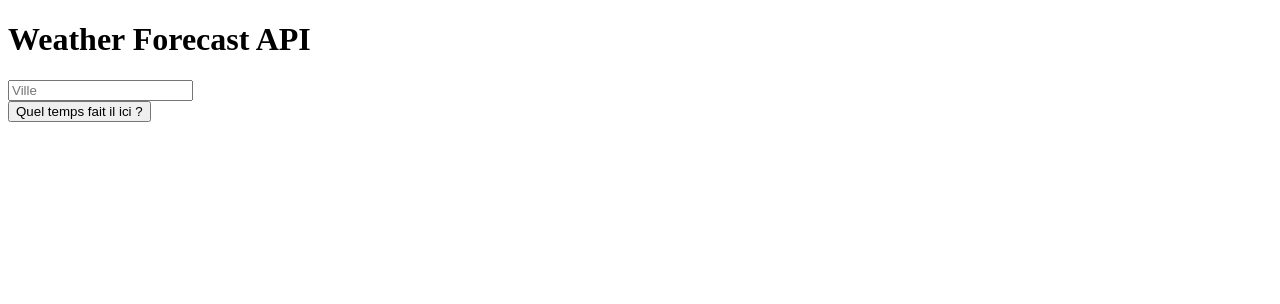
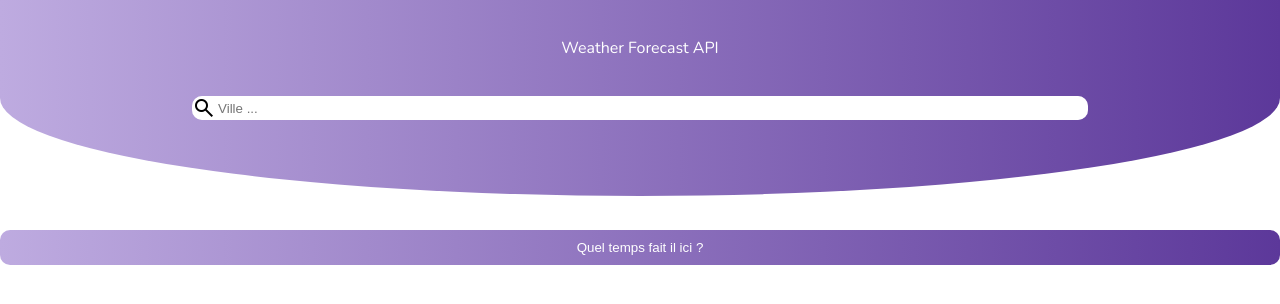
Before and after one commit to Thomas-FAGOT/Weather-API-APP, a Vue app in the folder weather-api-app/: page / in a window 1280 px wide. Shown: the top 304 px of the page. Built offline with nearby package versions, Linux system fonts and the light colour scheme.

Commit message:
Ajout du CSS V1

```diff
--- a/weather-api-app/src/App.vue
+++ b/weather-api-app/src/App.vue
@@ -1,5 +1,5 @@
 <template>
-
+  <link rel="stylesheet" href="https://fonts.googleapis.com/css2?family=Material+Symbols+Outlined:opsz,wght,FILL,GRAD@48,400,0,0" />
   <div class="header">
     <div class="logo">
 
@@ -10,7 +10,10 @@
   </div>
   <div class="content">
     <div class="searchBar">
-      <input type="text" id="position"  placeholder="Ville" v-model="requete" v-on:keypress="meteoApi">
+      <div class="searchBarInput">
+        <span class="material-symbols-outlined">search</span>
+        <input type="text" id="position"  placeholder="Ville ..." v-model="requete" @input="meteoApi">
+      </div>
       <ul v-if="city != null">
         <li v-for="cityName in city" :key="cityName.id"> {{ cityName.name }} - {{ cityName.admin1 }} - {{ cityName.country }}</li>
       </ul>
@@ -20,26 +23,32 @@
     </div>
     <div class="answer" id="answer">
       <div class="answer" id="answer_weather" v-if="meteo">
+        <div class="answer_title">
           <h2> météo du jour </h2>
+        </div>
         <h3>Temps : {{ temps }}</h3>
         <h4>Température : {{ meteo.current_weather.temperature }}°C</h4>
         <h4>Vitesse du vent : {{ meteo.current_weather.windspeed }}Km/h</h4>
       </div>
-      <div class="answer" id="answer_weather_previsionel_0" v-if="meteo">
-        <h2> météo des jours à venir </h2>
+      <div class="answer_weather_presionnel">
+        <div class="answer" id="answer_weather_previsionnel_0" v-if="meteo">
+          <div class="answer_title">
+            <h2> météo du jour </h2>
+          </div>
           <h3>{{ meteo.daily.time[0] }}</h3>
           <h4>Température max : {{ meteo.daily.temperature_2m_max[0] }}</h4>
           <h4>Température min : {{ meteo.daily.temperature_2m_min[0] }}°C</h4>
         </div>
-      <div class="answer" id="answer_weather_previsionel_1" v-if="meteo">
+        <div class="answer" id="answer_weather_previsionnel_1" v-if="meteo">
           <h3>{{ meteo.daily.time[1] }}</h3>
           <h4>Température max : {{ meteo.daily.temperature_2m_max[1] }}</h4>
           <h4>Température min : {{ meteo.daily.temperature_2m_min[1] }}°C</h4>
         </div>
-      <div class="answer" id="answer_weather_previsionel_2" v-if="meteo">
+        <div class="answer" id="answer_weather_previsionnel_2" v-if="meteo">
           <h3>{{ meteo.daily.time[2] }}</h3>
           <h4>Température max : {{ meteo.daily.temperature_2m_max[2] }}</h4>
           <h4>Température min : {{ meteo.daily.temperature_2m_min[2] }}°C</h4>
+        </div>
       </div>
     </div>
   </div>
@@ -49,6 +58,7 @@
 </template>
 
 <script>
+import '@/assets/main.css';
 import axios from 'axios';
 export default {
   name: 'App',
@@ -117,7 +127,9 @@ export default {
         this.city = reponse.data.results
         console.log(this.city)
 //-------------------------------------------------------------------------------------------//
-        if (e.key == "Enter"){
+        if (e.key === "Enter"){
+          console.log('coucou')
+
         // Déclaration de variable
             // Appel de l'API
           axios
--- /dev/null
+++ b/weather-api-app/src/assets/main.css
@@ -0,0 +1,99 @@
+@import url(reset.css);
+@import url('https://fonts.googleapis.com/css2?family=Nunito:wght@300;700&display=swap');
+
+body{
+    font-family: 'Nunito', sans-serif;
+}
+
+.name{
+    background: linear-gradient(to right,rgb(190, 171, 224), rgb(92, 56, 154));
+    border-bottom-left-radius: 100%;
+    border-bottom-right-radius: 100%;
+    color: white;
+    padding: 40px 80px 140px;
+}
+
+.name h1 {
+    display: flex;
+    justify-content: center;
+}
+
+.searchBar{
+    border-radius: 10px;
+    background-color: rgba(255, 255, 255, 0.386);
+    display: flex;
+    justify-content: center;
+    flex-direction: column;
+    position: relative;
+    margin: -100px 15% 0px;
+}
+
+.searchBarInput{
+    background-color: rgb(255, 255, 255);
+    display: flex;
+    flex-direction: row;
+    border-radius: 10px;
+}
+
+.material-symbols-outlined{
+    display: flex;
+    position: relative;
+}
+
+.searchBar input{
+    padding-right: 75px;
+    border: none;
+    border-radius: 10px;
+    position: relative;
+}
+
+.searchBar input:focus{
+    outline: none;
+}
+
+.searchBar ul{
+    border-radius: 10px;
+    padding: 5px;
+    padding-top: 20px;
+    margin-top: -20px;
+}
+
+.answer {
+    display: flex;
+    flex-direction: column;
+    position: relative;
+}
+
+#answer_geolocalisation {
+    display: flex;
+    justify-content: center;
+    margin-top: 100px;
+}
+
+#answer_geolocalisation button{
+    background: linear-gradient(to right,rgb(190, 171, 224), rgb(92, 56, 154));
+    border-radius: 10px;
+    padding: 10px 5px;
+    margin-top: 10px;
+    color: white;
+    border: none;
+}
+
+#answer {
+    display: flex;
+    flex-direction: column;
+    background: linear-gradient(to right,rgb(190, 171, 224), rgb(92, 56, 154));
+    margin-top: 50px;
+}
+
+#answer_weather, #answer_weather_previsionnel_0, #answer_weather_previsionnel_1, #answer_weather_previsionnel_2{
+    background-color: rgba(255, 255, 255, 0.386);
+    border-radius: 10px;
+    padding: 5px;
+    margin: 10px;
+}
+
+.answer_weather_presionnel{
+    display: flex;
+    flex-direction: row;
+}
--- /dev/null
+++ b/weather-api-app/src/assets/reset.css
@@ -0,0 +1,43 @@
+html, body, div, span, applet, object, iframe,
+h1, h2, h3, h4, h5, h6, p, blockquote, pre,
+a, abbr, acronym, address, big, cite, code,
+del, dfn, em, img, ins, kbd, q, s, samp,
+small, strike, strong, sub, sup, tt, var,
+b, u, i, center,
+dl, dt, dd, ol, ul, li,
+fieldset, form, label, legend,
+table, caption, tbody, tfoot, thead, tr, th, td,
+article, aside, canvas, details, embed,
+figure, figcaption, footer, header, hgroup,
+menu, nav, output, ruby, section, summary,
+time, mark, audio, video {
+	margin: 0;
+	padding: 0;
+	border: 0;
+	font-size: 100%;
+	font: inherit;
+	vertical-align: baseline;
+}
+/* HTML5 display-role reset for older browsers */
+article, aside, details, figcaption, figure,
+footer, header, hgroup, menu, nav, section {
+	display: block;
+}
+body {
+	line-height: 1;
+}
+ol, ul {
+	list-style: none;
+}
+blockquote, q {
+	quotes: none;
+}
+blockquote:before, blockquote:after,
+q:before, q:after {
+	content: '';
+	content: none;
+}
+table {
+	border-collapse: collapse;
+	border-spacing: 0;
+}
```
Lines whose indentation alone changed are shown as unchanged.
